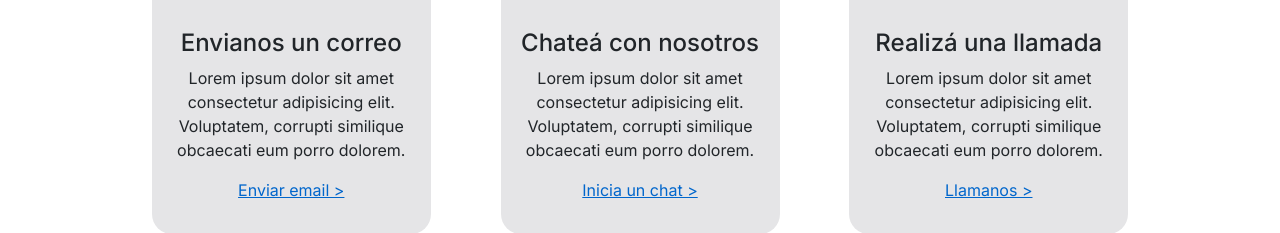
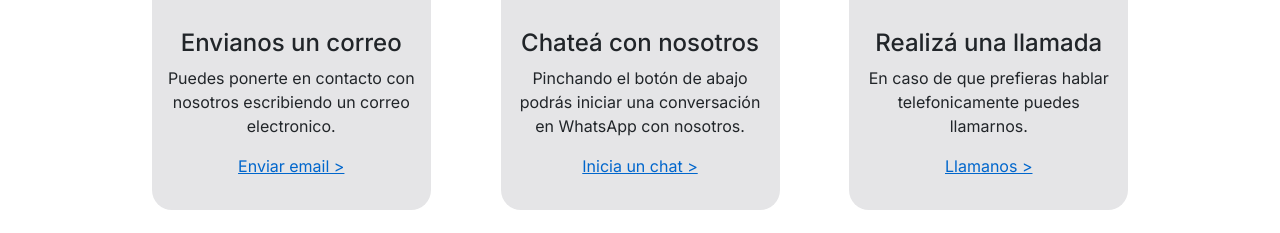
Before and after one commit to fervaldezjr/cleanvel, a website: page pages/contacto.html in a window 1280 px wide. Shown: the part 577-810 px from the top of the page. Drawn offline with nearby package versions, Linux system fonts and the light colour scheme.

Commit message:
Add last changes

```diff
--- a/pages/contacto.html
+++ b/pages/contacto.html
@@ -70,7 +70,7 @@
                     <div class="text-contact">
                         <i class="fas fa-envelope" data-aos="fade-up-right"></i>
                         <h2 data-aos="fade-up-right">Envianos un correo</h2>
-                        <p data-aos="fade-up-right">Lorem ipsum dolor sit amet consectetur adipisicing elit. <br> Voluptatem, corrupti similique obcaecati eum porro dolorem.</p>
+                        <p data-aos="fade-up-right">Puedes ponerte en contacto con nosotros escribiendo un correo electronico.</p>
                     </div>
                     <div class="button-contact" data-aos="fade-up">
                         <a href="#">Enviar email ></a>
@@ -81,7 +81,7 @@
                     <div class="text-contact">
                         <i class="fab fa-whatsapp-square" data-aos="fade-up-right"></i>
                         <h2 data-aos="fade-up-right">Chateá con nosotros</h2>
-                        <p data-aos="fade-up-right">Lorem ipsum dolor sit amet consectetur adipisicing elit. <br> Voluptatem, corrupti similique obcaecati eum porro dolorem.</p>
+                        <p data-aos="fade-up-right">Pinchando el botón de abajo podrás iniciar una conversación en WhatsApp con nosotros.</p>
                     </div>
                     <div class="button-contact" data-aos="fade-up">
                         <a href="#">Inicia un chat ></a>
@@ -92,7 +92,7 @@
                     <div class="text-contact">
                         <i class="fas fa-phone" data-aos="fade-up-right"></i>
                         <h2 data-aos="fade-up-right">Realizá una llamada</h2>
-                        <p data-aos="fade-up-right">Lorem ipsum dolor sit amet consectetur adipisicing elit. <br> Voluptatem, corrupti similique obcaecati eum porro dolorem.</p>
+                        <p data-aos="fade-up-right">En caso de que prefieras hablar telefonicamente puedes llamarnos.</p>
                     </div>
                     <div class="button-contact" data-aos="fade-up">
                         <a href="#">Llamanos ></a>
```
